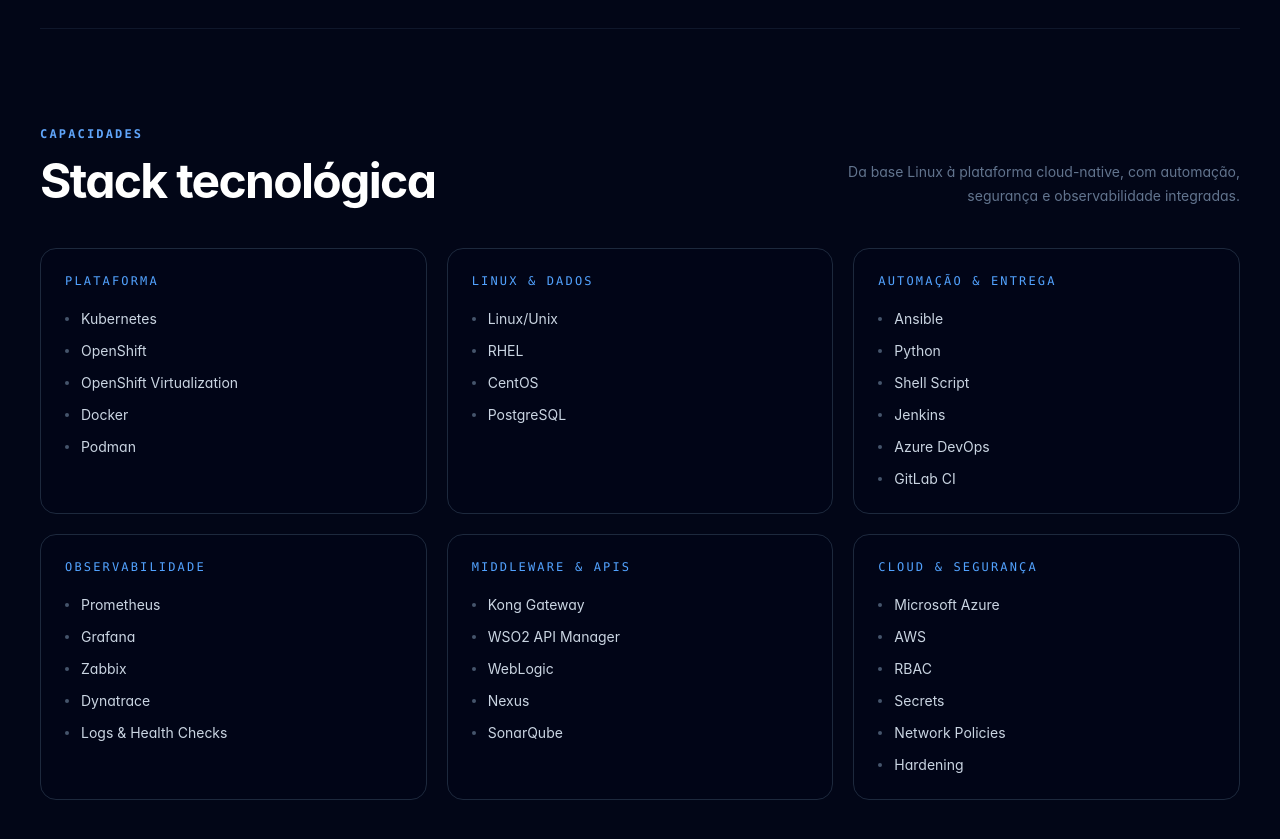
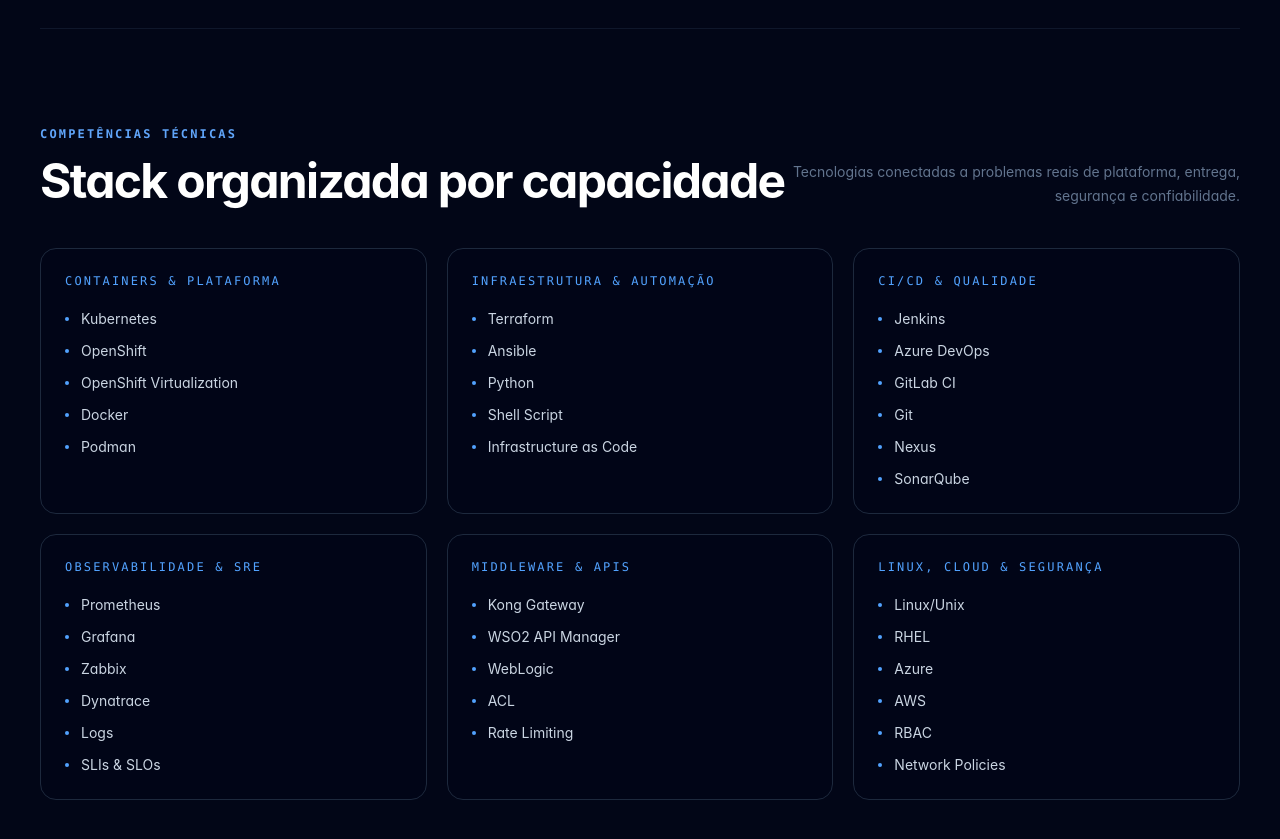
Before and after one commit to thiagor125/portifolio-devops, a Next.js app: page / in a window 1280 px wide. Shown: the part 4380-5219 px from the top of the page. Built offline with nearby package versions, Linux system fonts and the light colour scheme.

Commit message:
Highlight infrastructure automation stack

```diff
--- a/sections/Skills.tsx
+++ b/sections/Skills.tsx
@@ -1,27 +1,27 @@
 const skillGroups = [
   {
-    category: "Plataforma",
+    category: "Containers & plataforma",
     items: ["Kubernetes", "OpenShift", "OpenShift Virtualization", "Docker", "Podman"],
   },
   {
-    category: "Linux & dados",
-    items: ["Linux/Unix", "RHEL", "CentOS", "PostgreSQL"],
+    category: "Infraestrutura & automação",
+    items: ["Terraform", "Ansible", "Python", "Shell Script", "Infrastructure as Code"],
   },
   {
-    category: "Automação & entrega",
-    items: ["Ansible", "Python", "Shell Script", "Jenkins", "Azure DevOps", "GitLab CI"],
+    category: "CI/CD & qualidade",
+    items: ["Jenkins", "Azure DevOps", "GitLab CI", "Git", "Nexus", "SonarQube"],
   },
   {
-    category: "Observabilidade",
-    items: ["Prometheus", "Grafana", "Zabbix", "Dynatrace", "Logs & Health Checks"],
+    category: "Observabilidade & SRE",
+    items: ["Prometheus", "Grafana", "Zabbix", "Dynatrace", "Logs", "SLIs & SLOs"],
   },
   {
     category: "Middleware & APIs",
-    items: ["Kong Gateway", "WSO2 API Manager", "WebLogic", "Nexus", "SonarQube"],
+    items: ["Kong Gateway", "WSO2 API Manager", "WebLogic", "ACL", "Rate Limiting"],
   },
   {
-    category: "Cloud & segurança",
-    items: ["Microsoft Azure", "AWS", "RBAC", "Secrets", "Network Policies", "Hardening"],
+    category: "Linux, cloud & segurança",
+    items: ["Linux/Unix", "RHEL", "Azure", "AWS", "RBAC", "Network Policies"],
   },
 ];
 
@@ -30,22 +30,22 @@
     <section id="skills" aria-labelledby="skills-title" className="section-block scroll-mt-24 border-t border-slate-900 py-24">
       <div className="section-heading md:flex md:items-end md:justify-between">
         <div>
-          <p className="section-kicker">Capacidades</p>
-          <h2 id="skills-title">Stack tecnológica</h2>
+          <p className="section-kicker">Competências técnicas</p>
+          <h2 id="skills-title">Stack organizada por capacidade</h2>
         </div>
         <p className="mt-5 max-w-md text-sm leading-6 text-slate-500 md:mt-0 md:text-right">
-          Da base Linux à plataforma cloud-native, com automação, segurança e observabilidade integradas.
+          Tecnologias conectadas a problemas reais de plataforma, entrega, segurança e confiabilidade.
         </p>
       </div>
 
       <div className="grid gap-5 md:grid-cols-2 lg:grid-cols-3">
         {skillGroups.map((group) => (
-          <article key={group.category} className="rounded-2xl border border-slate-800 bg-slate-950/30 p-6">
+          <article key={group.category} className="rounded-2xl border border-slate-800 bg-slate-950/30 p-6 transition hover:-translate-y-0.5 hover:border-blue-500/40">
             <h3 className="mb-5 font-mono text-xs uppercase tracking-[0.18em] text-blue-400">{group.category}</h3>
             <ul className="grid grid-cols-1 gap-3 sm:grid-cols-2 lg:grid-cols-1">
               {group.items.map((skill) => (
                 <li key={skill} className="flex items-center gap-3 text-sm text-slate-300">
-                  <span className="h-1 w-1 shrink-0 rounded-full bg-slate-600" aria-hidden="true" /> {skill}
+                  <span className="h-1 w-1 shrink-0 rounded-full bg-blue-400" aria-hidden="true" /> {skill}
                 </li>
               ))}
             </ul>
```
